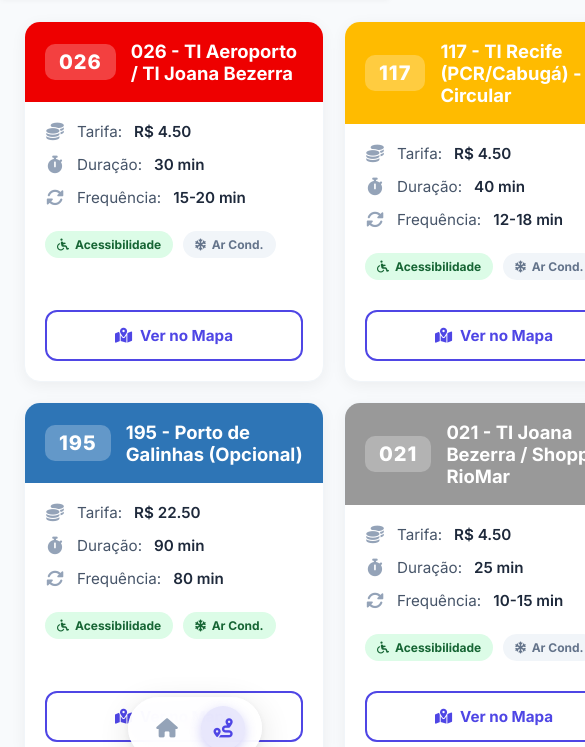
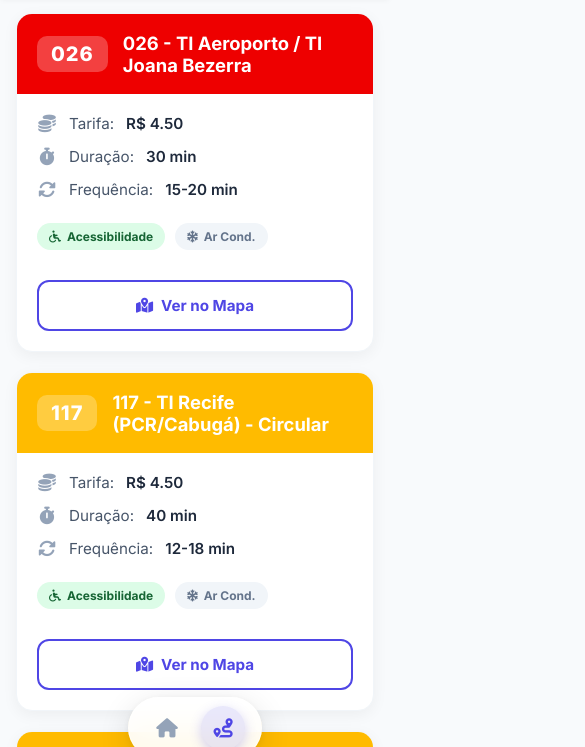
Before and after one commit to LucazinnDEV/projetoIHC, a website: page linhas.html in a window 390 px wide. Shown: the part 73-820 px from the top of the page, 585 px wide, since content can reach past the window. Drawn offline with Linux system fonts and the light colour scheme.

Commit message:
melhoria na responsividade do mobile nas linhas

```diff
--- a/css/linhas.css
+++ b/css/linhas.css
@@ -232,4 +232,9 @@ body {
         min-width: 245px;
         height: 190px;
     }
+
+    .linhas-container {
+    grid-template-columns: 1fr;
+    padding: 16px;
+    }
 }
```
